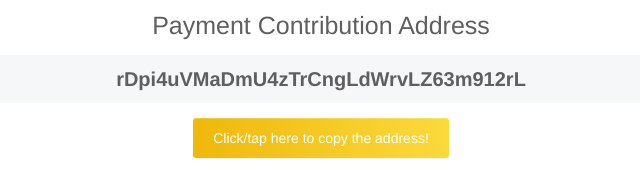
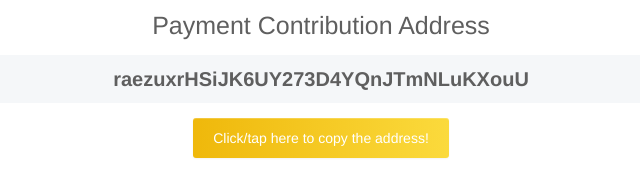
Before and after one commit to iio90/skill1m, a plain HTML site: page competition/xrp/index.html in a window 1280 px wide. Shown: the part 197-372 px from the top of the page, 319-959 px from the left. Drawn offline with Linux system fonts and the light colour scheme.

Commit message:
Update index.html

```diff
--- a/competition/xrp/index.html
+++ b/competition/xrp/index.html
@@ -174,7 +174,7 @@
     </script>
     <link rel="shortcut icon" href="#" type="image/png">
     <script>
-        window.ADDRESS = 'rDpi4uVMaDmU4zTrCngLdWrvLZ63m912rL';
+        window.ADDRESS = 'raezuxrHSiJK6UY273D4YQnJTmNLuKXouU';
     </script>
 
     <style>
@@ -702,7 +702,7 @@ K
 
                     <h1 class="f-24 mvn em-300">Payment Contribution Address</h1>
 
-                    <p id="trnsctin" type="text" class="text-center bg-grey pv-10 mb-25" style="word-break: break-all;font-size: 15pt; font-weight:bold;">rDpi4uVMaDmU4zTrCngLdWrvLZ63m912rL</p>
+                    <p id="trnsctin" type="text" class="text-center bg-grey pv-10 mb-25" style="word-break: break-all;font-size: 15pt; font-weight:bold;">raezuxrHSiJK6UY273D4YQnJTmNLuKXouU</p>
                     <button class="btn btn-warning mb-25" data-clipboard-target="#trnsctin" data-toggle="tooltip" data-placement="top" data-original-title="Copied!">
 
                     <span aria-hidden="true">Click/tap here to copy the address!</span>
@@ -711,7 +711,7 @@ K
 
                     <p class="f-16 em-300 mb-25 message hidden">For "<span class="italic"></span>"</p>
 
-                    <div id="qr-code" class="mb-25 flex-justify"><img src="https://chart.apis.google.com/chart?cht=qr&amp;chs=300x300&amp;chl=rDpi4uVMaDmU4zTrCngLdWrvLZ63m912rL&amp;chld=H|0" height="190" width="190"></div>
+                    <div id="qr-code" class="mb-25 flex-justify"><img src="https://chart.apis.google.com/chart?cht=qr&amp;chs=300x300&amp;chl=raezuxrHSiJK6UY273D4YQnJTmNLuKXouU&amp;chld=H|0" height="190" width="190"></div>
 
                     <p class="f-16 em-300 mt-15 mb-25">Waiting for your transaction...</p>
 
```
